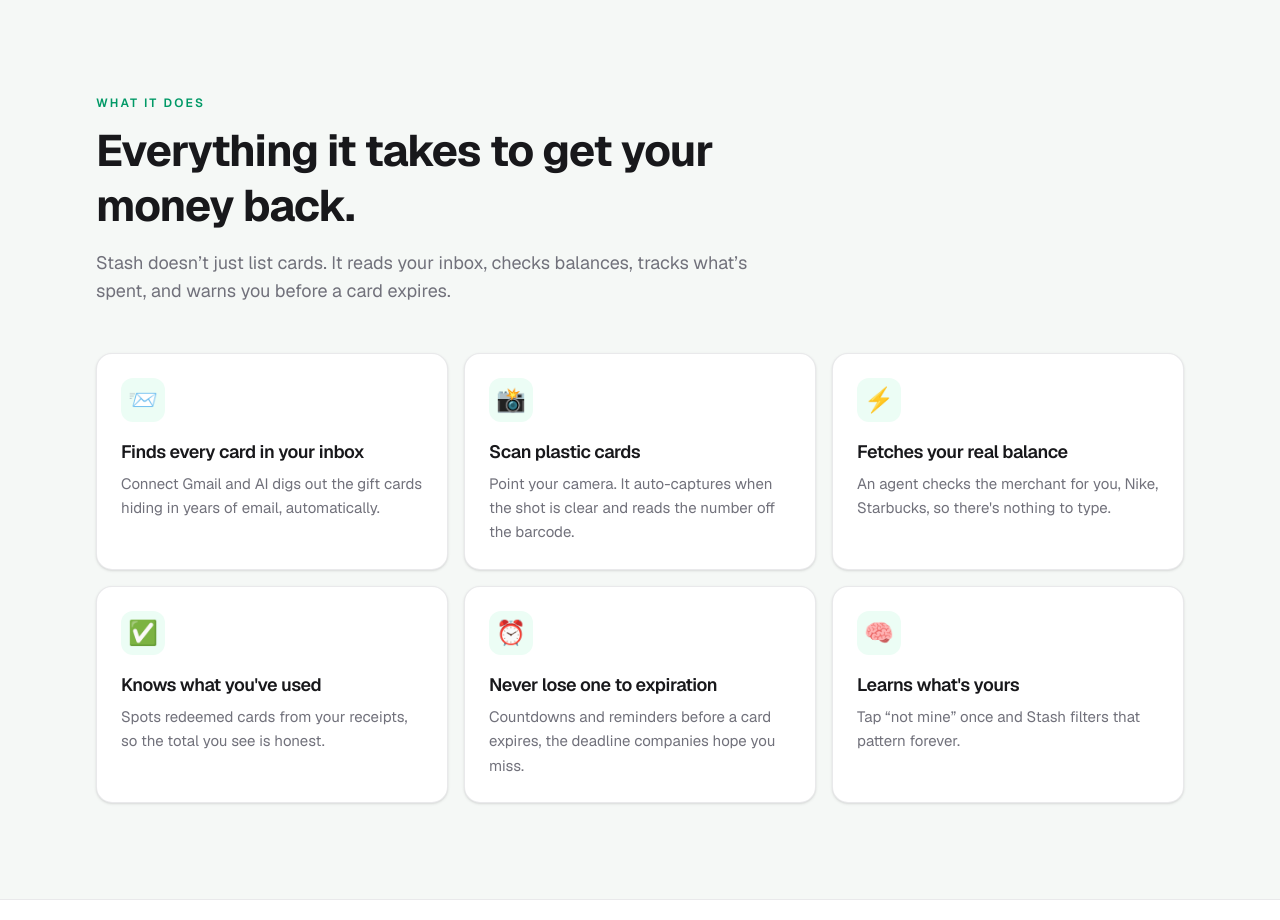
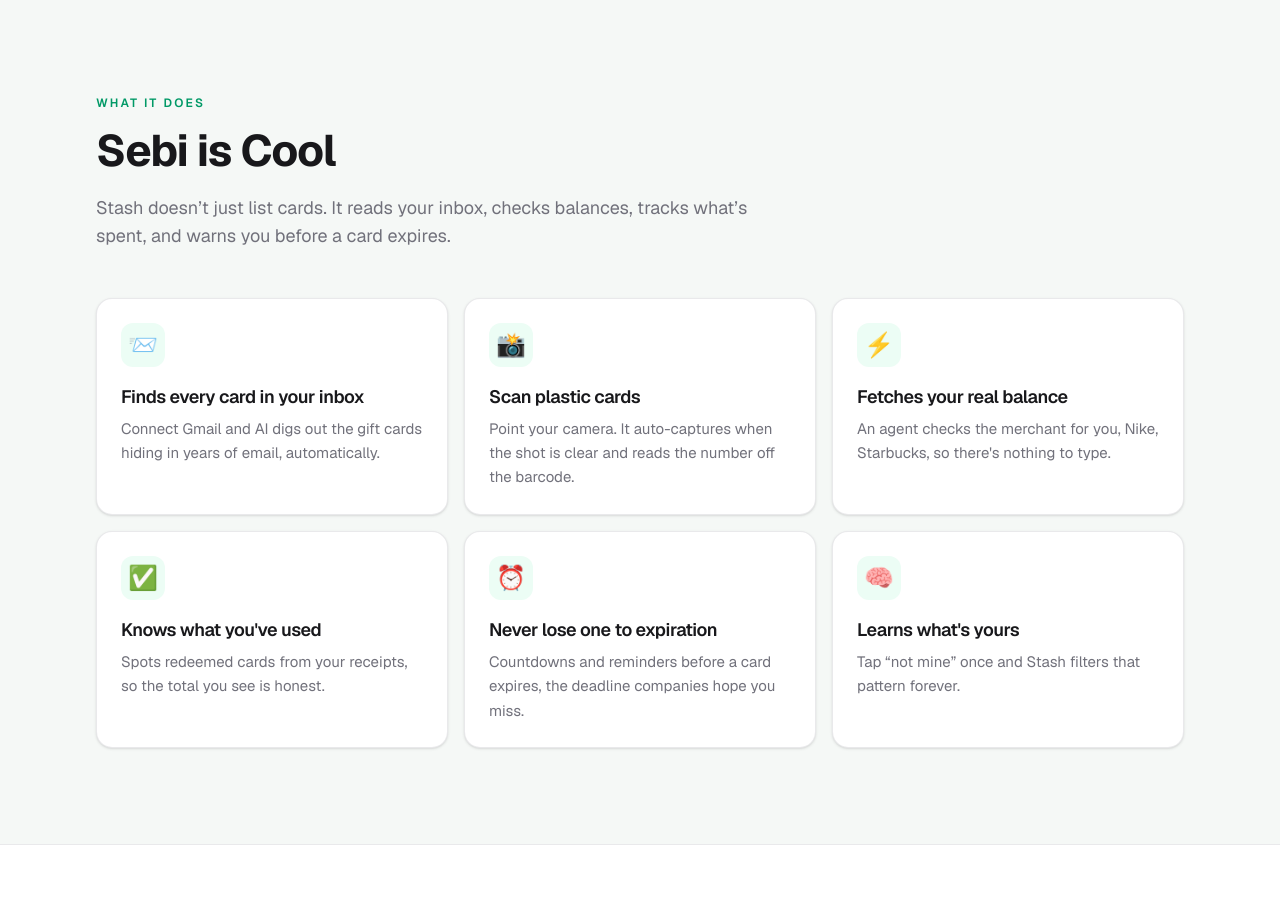
Before and after one commit to rygit1/stash, a Next.js app: page / in a window 1280 px wide. Shown: the part 1040-1960 px from the top of the page. Built offline with nearby package versions, Linux system fonts and the light colour scheme; what @zxing/library would draw is missing.

Commit message:
Change the "What it does" headline to "Sebi is Cool"
Co-Authored-By: Claude Opus 5.5 <noreply@anthropic.com>
Claude-Session: https://claude.ai/code/session_01RTuTFSpKRwHC3ertwHPg4C

```diff
--- a/app/page.tsx
+++ b/app/page.tsx
@@ -756,7 +756,7 @@ function Landing({
           <div className="reveal max-w-2xl">
             <Eyebrow>What it does</Eyebrow>
             <h2 className="mt-3 text-[clamp(1.9rem,4vw,2.75rem)] font-bold leading-tight tracking-tight text-zinc-900">
-              Everything it takes to get your money back.
+              Sebi is Cool
             </h2>
             <p className="mt-4 text-lg text-zinc-500">
               Stash doesn&rsquo;t just list cards. It reads your inbox, checks balances, tracks what&rsquo;s spent, and
```
